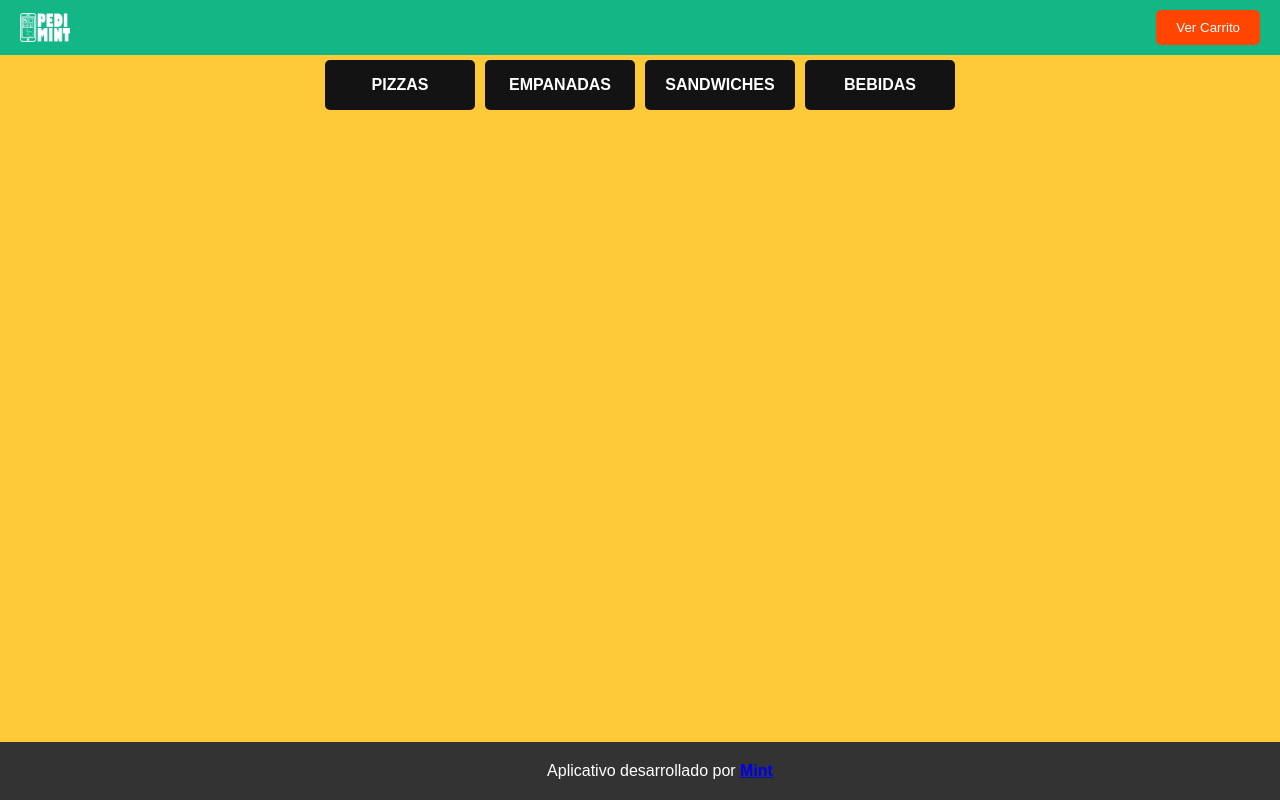
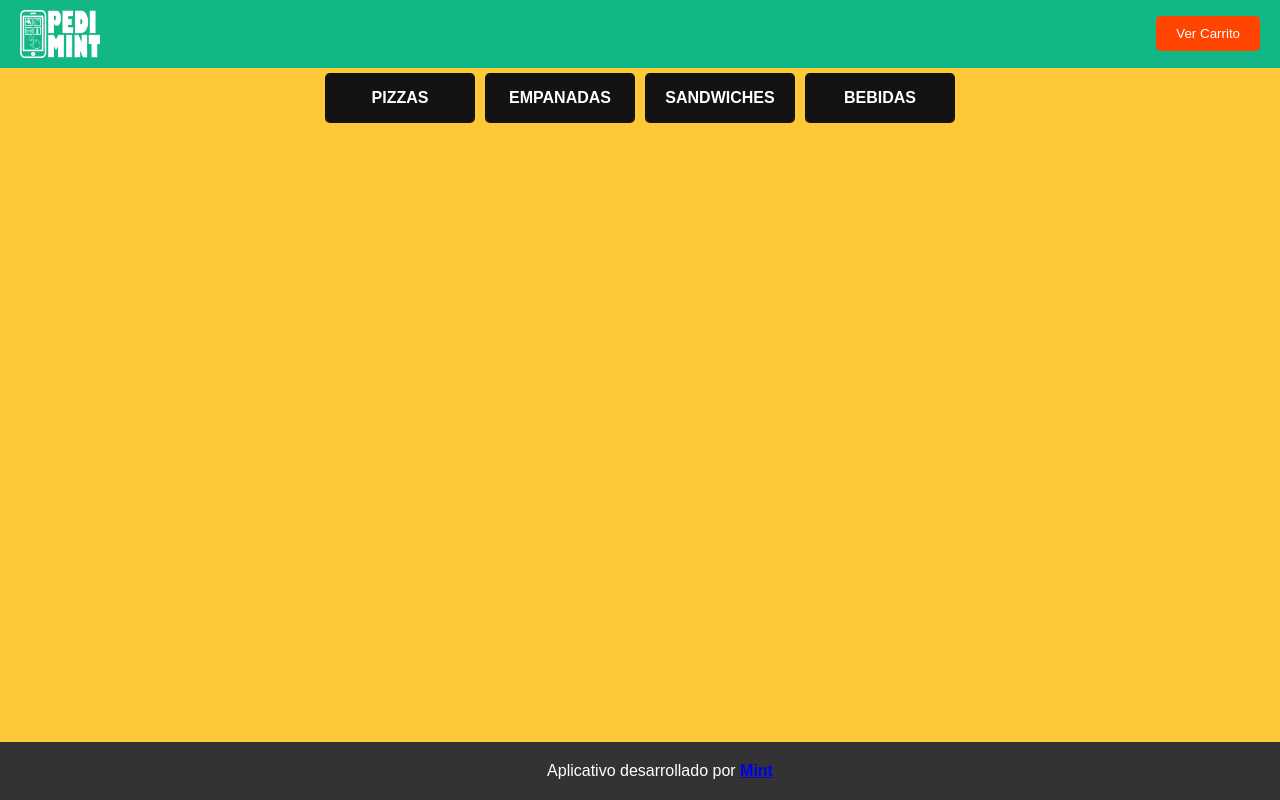
Before and after one commit to infogrupomint/laap, a plain HTML site: page index.html in a window 1280 px wide. Drawn offline with Linux system fonts and the light colour scheme; a web font is replaced by a local one.

Commit message:
Add files via upload

```diff
--- a/styles.css
+++ b/styles.css
@@ -26,7 +26,7 @@ header {
 }
 
 .logo img {
-  width: 50px; /* Ajusta el tamaño del logo según sea necesario */
+  width: 80px; /* Ajusta el tamaño del logo según sea necesario */
   margin-right: 10px;
 }
 
```
